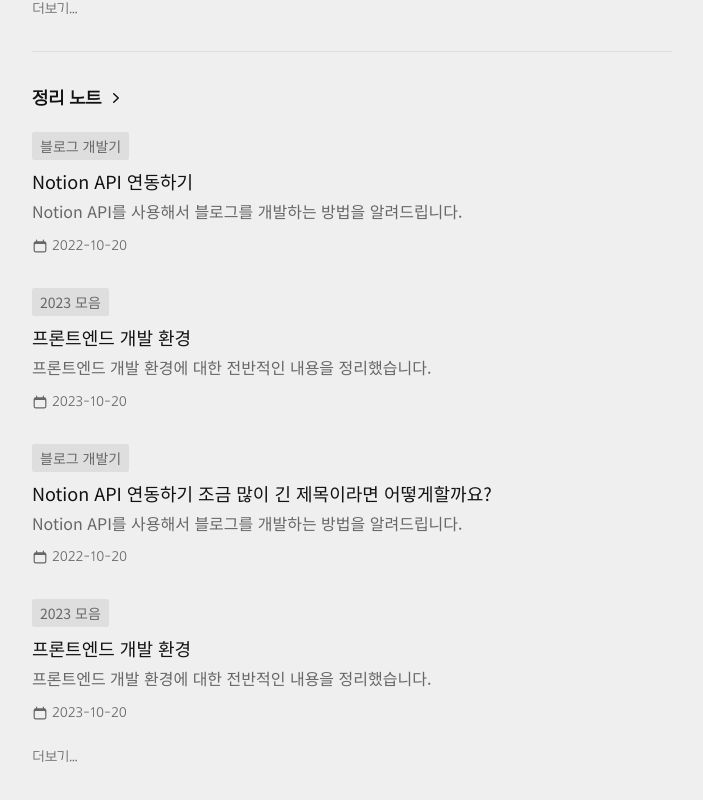
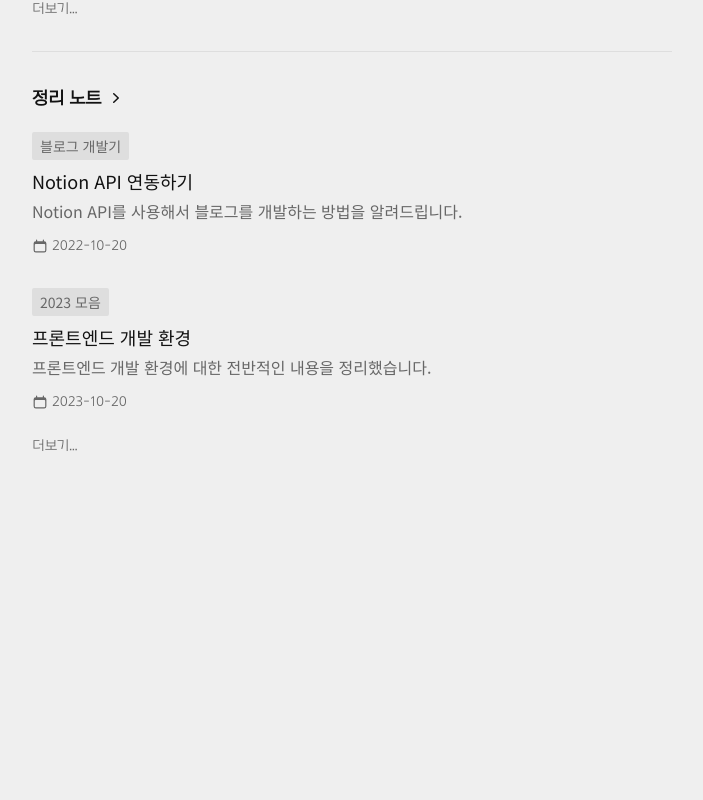
Before and after one commit to rygus9/blog, a Next.js app: page / in a window 1280 px wide. Shown: the part 384-1184 px from the top of the page, without its empty margins (288-991 px from the left). After the commit the page ends 968 px from the top, so only its background shows below. Built offline with nearby package versions, Linux system fonts and the light colour scheme.

Commit message:
feat: 타입 추가 + 키 중복 막기 mcok 수정

```diff
--- a/common/mock.ts
+++ b/common/mock.ts
@@ -1,3 +1,8 @@
+export interface Category {
+  categorySlug: string;
+  category: string;
+}
+
 export const categorys = [
   {
     categorySlug: "2023",
@@ -21,28 +26,21 @@ export const categorys = [
   },
 ];
 
+export interface Note {
+  categorySlug: string;
+  category: string;
+  titleSlug: string;
+  title: string;
+  intro: string;
+  createdAt: string;
+}
+
 export const notes = [
   {
     categorySlug: "blog",
     category: "블로그 개발기",
     titleSlug: "notion-api",
     title: "Notion API 연동하기",
-    intro: "Notion API를 사용해서 블로그를 개발하는 방법을 알려드립니다.",
-    createdAt: "2022-10-20",
-  },
-  {
-    categorySlug: "2023",
-    category: "2023 모음",
-    titleSlug: "frontend-build",
-    title: "프론트엔드 개발 환경",
-    intro: "프론트엔드 개발 환경에 대한 전반적인 내용을 정리했습니다.",
-    createdAt: "2023-10-20",
-  },
-  {
-    categorySlug: "blog",
-    category: "블로그 개발기",
-    titleSlug: "notion-api",
-    title: "Notion API 연동하기 조금 많이 긴 제목이라면 어떻게할까요?",
     intro: "Notion API를 사용해서 블로그를 개발하는 방법을 알려드립니다.",
     createdAt: "2022-10-20",
   },
```
